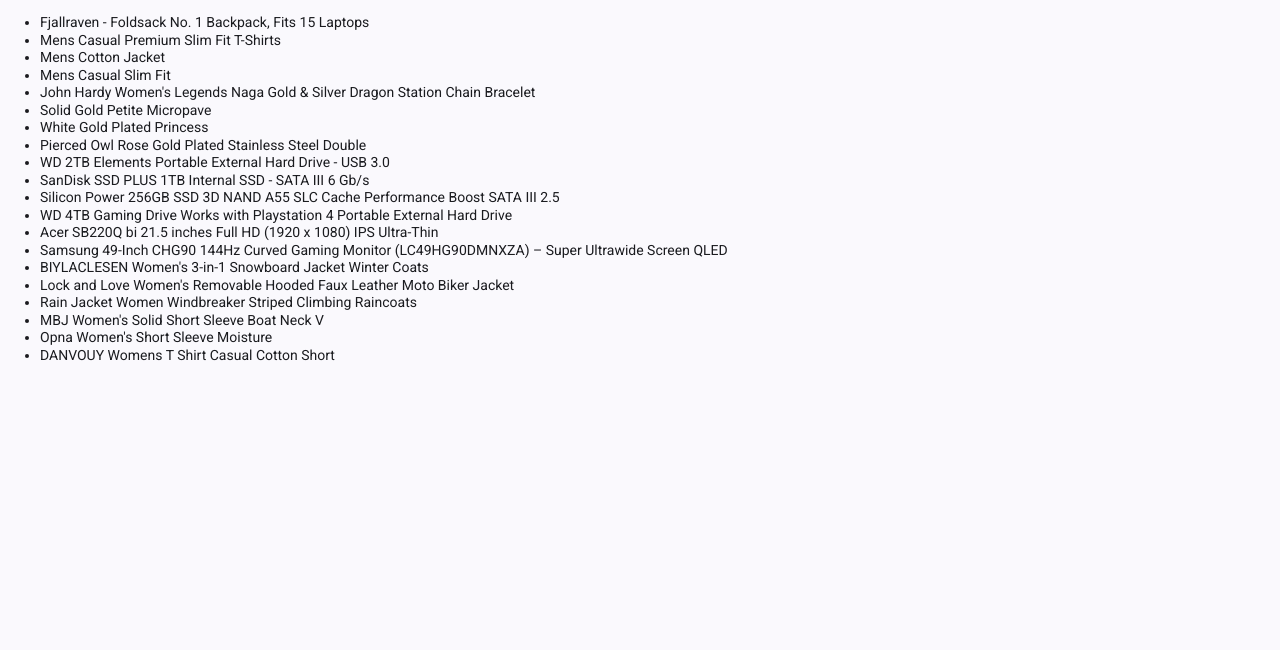
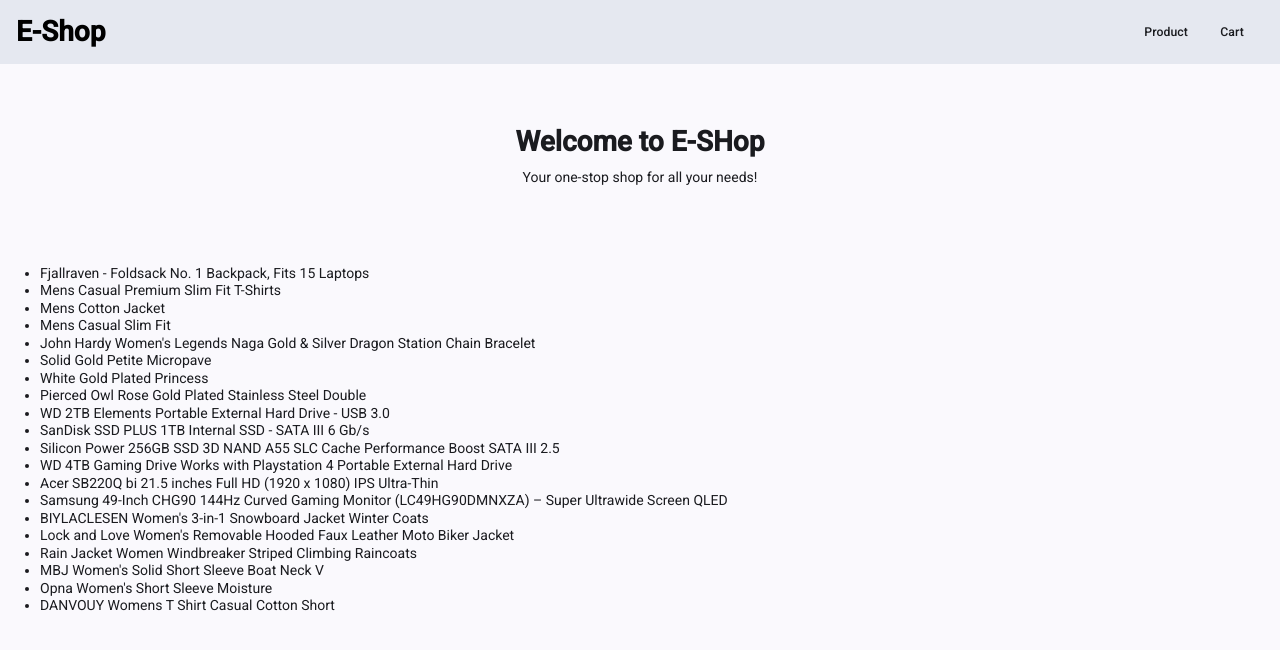
Before and after one commit to NozimaOrinboyeva/angular-course, an Angular app: page /products in a window 1280 px wide. Shown: the top 650 px of the page. Built offline with nearby package versions, Linux system fonts and the light colour scheme; data requests are answered from the project's data file.

Commit message:
product-navbar

```diff
--- a/src/app/app.css
+++ b/src/app/app.css
@@ -0,0 +1,11 @@
+.example-spacer {
+    flex: 1 1 auto;
+}
+.logo {
+    color: black;
+    font-size: 2rem;
+    font-weight: 700;
+    text-decoration: none;
+    display: flex;
+    align-items: center;
+}
--- a/src/app/app.html
+++ b/src/app/app.html
@@ -1 +1,13 @@
+<!-- Navbar  -->
+ <mat-toolbar style="background-color: rgb(229, 232, 240);">
+    <a href="/product" class="logo">E-Shop</a>
+    <span class="example-spacer"></span>
+    <a href="/product" matButton>Product</a>
+    <a href="/cart" matButton>Cart</a>
+ </mat-toolbar>
+
+ <div class="container text-center" style="text-align-last: center;">
+    <h1>Welcome to E-SHop</h1>
+    <p>Your one-stop shop for all your needs!</p>
+ </div>
 <router-outlet></router-outlet>
--- a/src/app/app.ts
+++ b/src/app/app.ts
@@ -1,10 +1,14 @@
 import { Component, } from '@angular/core';
+import { MatButtonModule } from '@angular/material/button';
+import { MatToolbarModule } from '@angular/material/toolbar';
 import { RouterOutlet } from '@angular/router';
 
 @Component({
   selector: 'app-root',
   templateUrl: 'app.html',
-  imports: [RouterOutlet,],
+  styleUrls: ['app.css'],
+  standalone: true,
+  imports: [RouterOutlet,MatButtonModule,MatToolbarModule],
 })
 export class App {
 }
```
